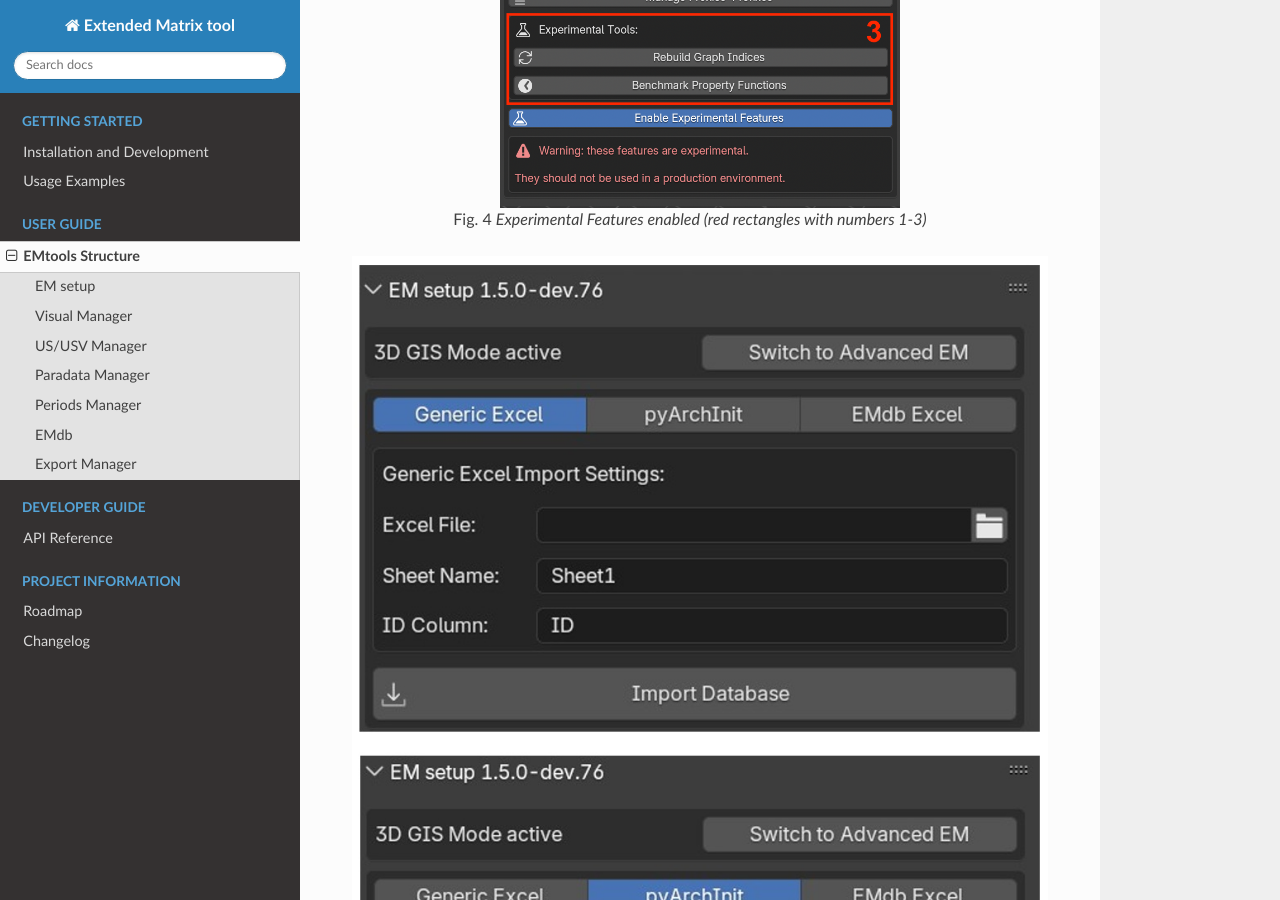
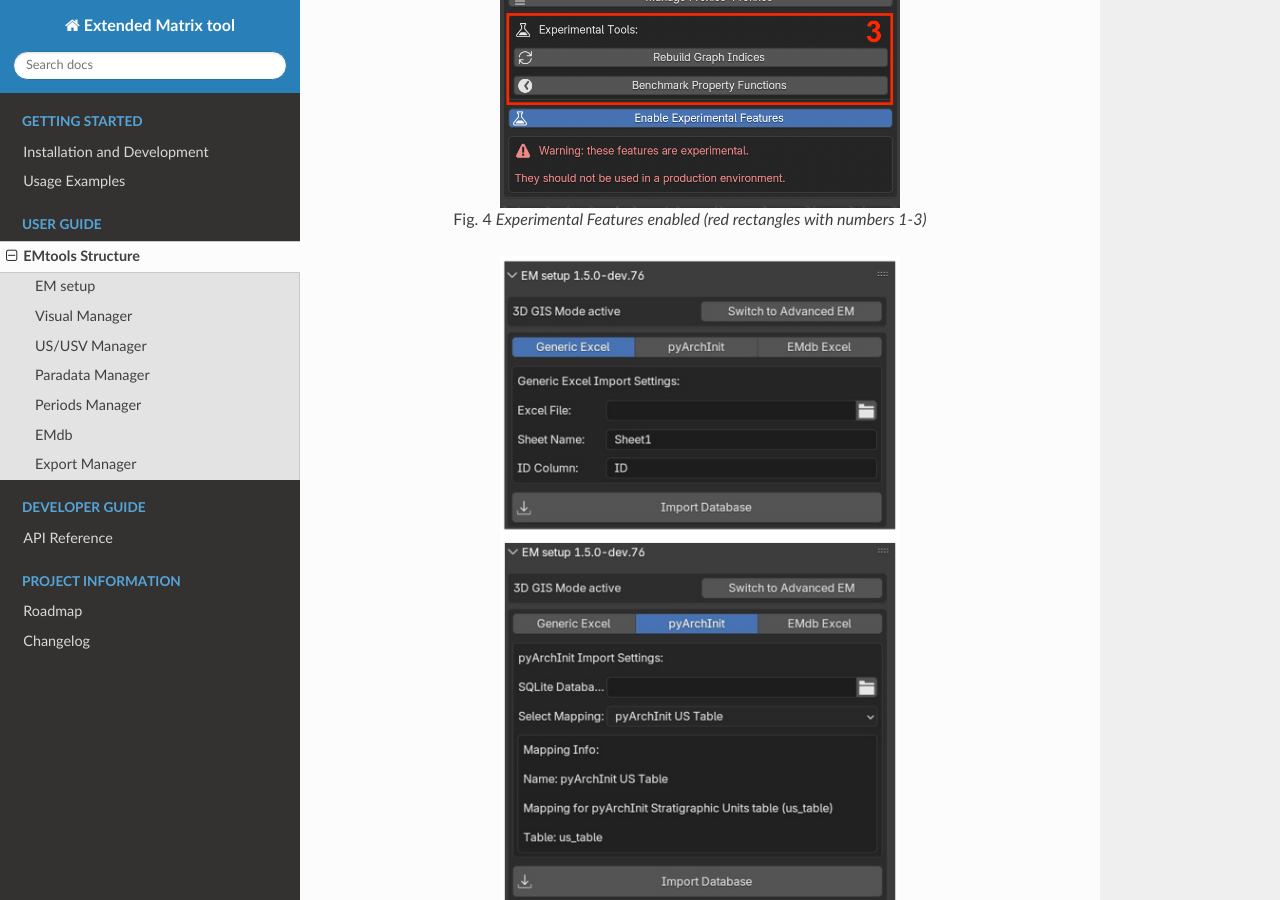
Before and after one commit to zalmoxes-laran/EM-blender-tools-doc, a Sphinx documentation site: the page built from docs/EMstructure.rst, in a window 1280 px wide and 900 px high, scrolled down 4804 px. Built offline with Sphinx 7.4.7 and the Read the Docs theme 3.1.0, drawn with Linux system fonts in a browser that asks for light colours; pages that are not in the unit, such as notebooks, are missing from menus.

Commit message:
fig5 change width

```diff
--- a/docs/EMstructure.rst
+++ b/docs/EMstructure.rst
@@ -145,7 +145,7 @@ In the third case, by pressing the ``Enable Experimental Features`` button, a se
 .. _EMsetup_04abcFIG:
 
 .. figure:: img/EMsetup_04abc.jpg
-   :width: 700
+   :width: 400
    :align: center
 
    3D GIS mode
```
